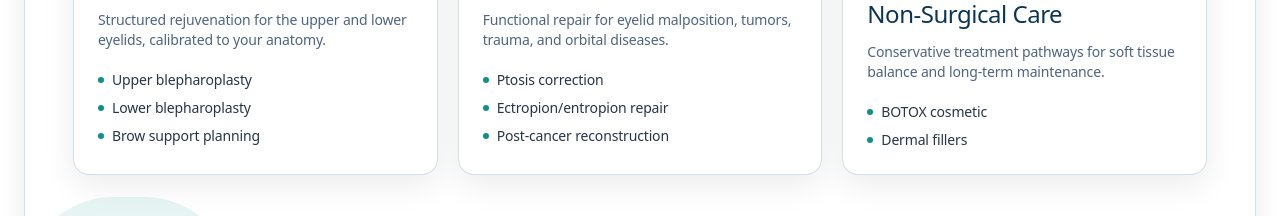
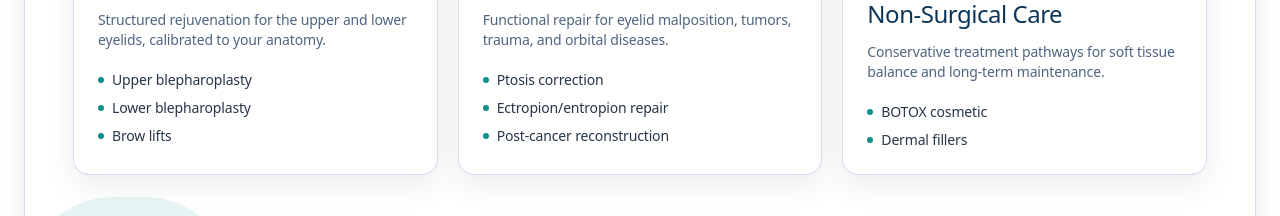
Before and after one commit to jonbiro/BiroMD, a Next.js app: page / in a window 1280 px wide. Shown: the part 2660-2876 px from the top of the page. Built offline with nearby package versions, Linux system fonts and the light colour scheme.

Commit message:
Update brow support planning wording to brow lifts

```diff
--- a/components/sections/services-preview.tsx
+++ b/components/sections/services-preview.tsx
@@ -8,7 +8,7 @@ const services = [
     description:
       "Structured rejuvenation for the upper and lower eyelids, calibrated to your anatomy.",
     icon: Sparkles,
-    items: ["Upper blepharoplasty", "Lower blepharoplasty", "Brow support planning"],
+    items: ["Upper blepharoplasty", "Lower blepharoplasty", "Brow lifts"],
   },
   {
     title: "Reconstructive Oculoplastics",
```
